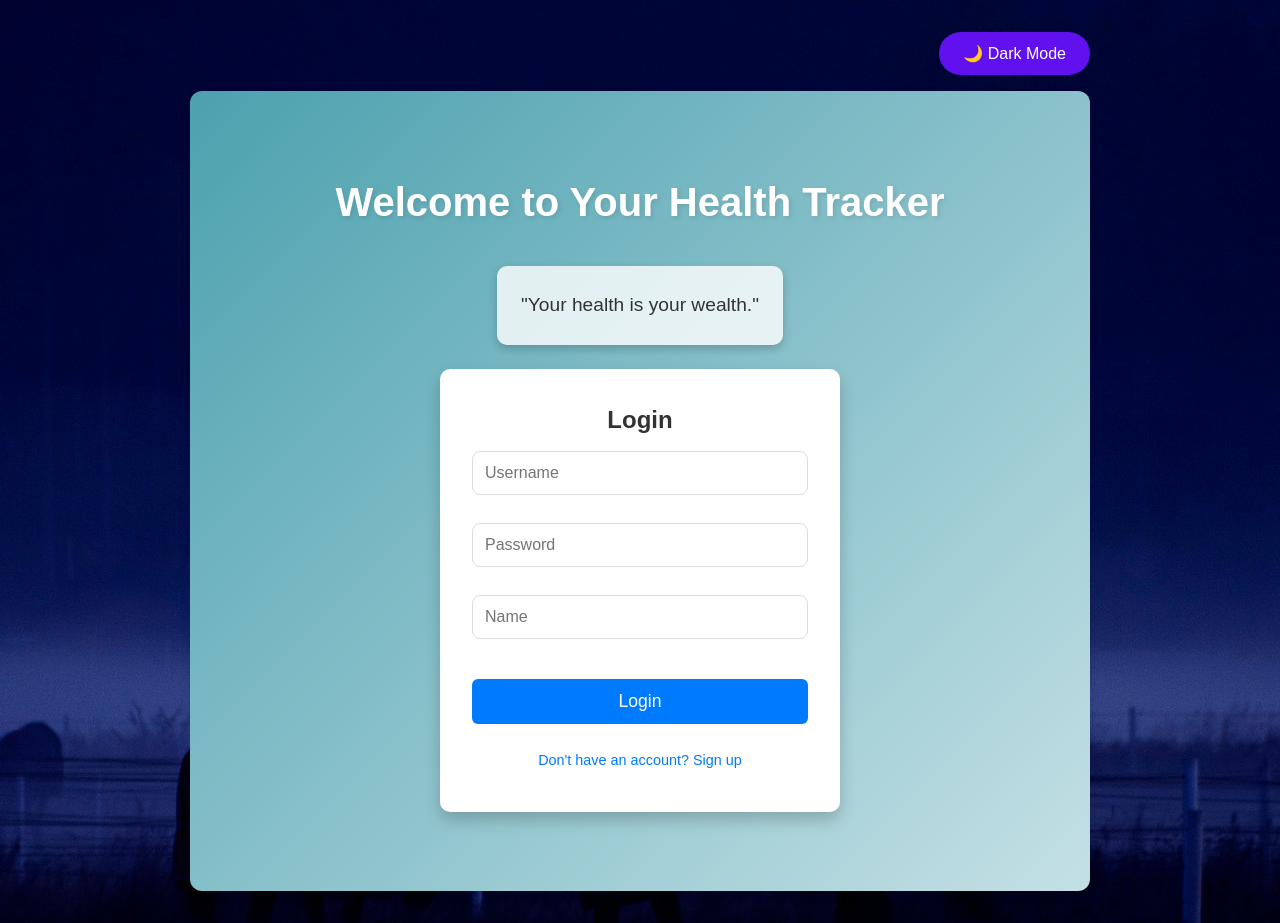
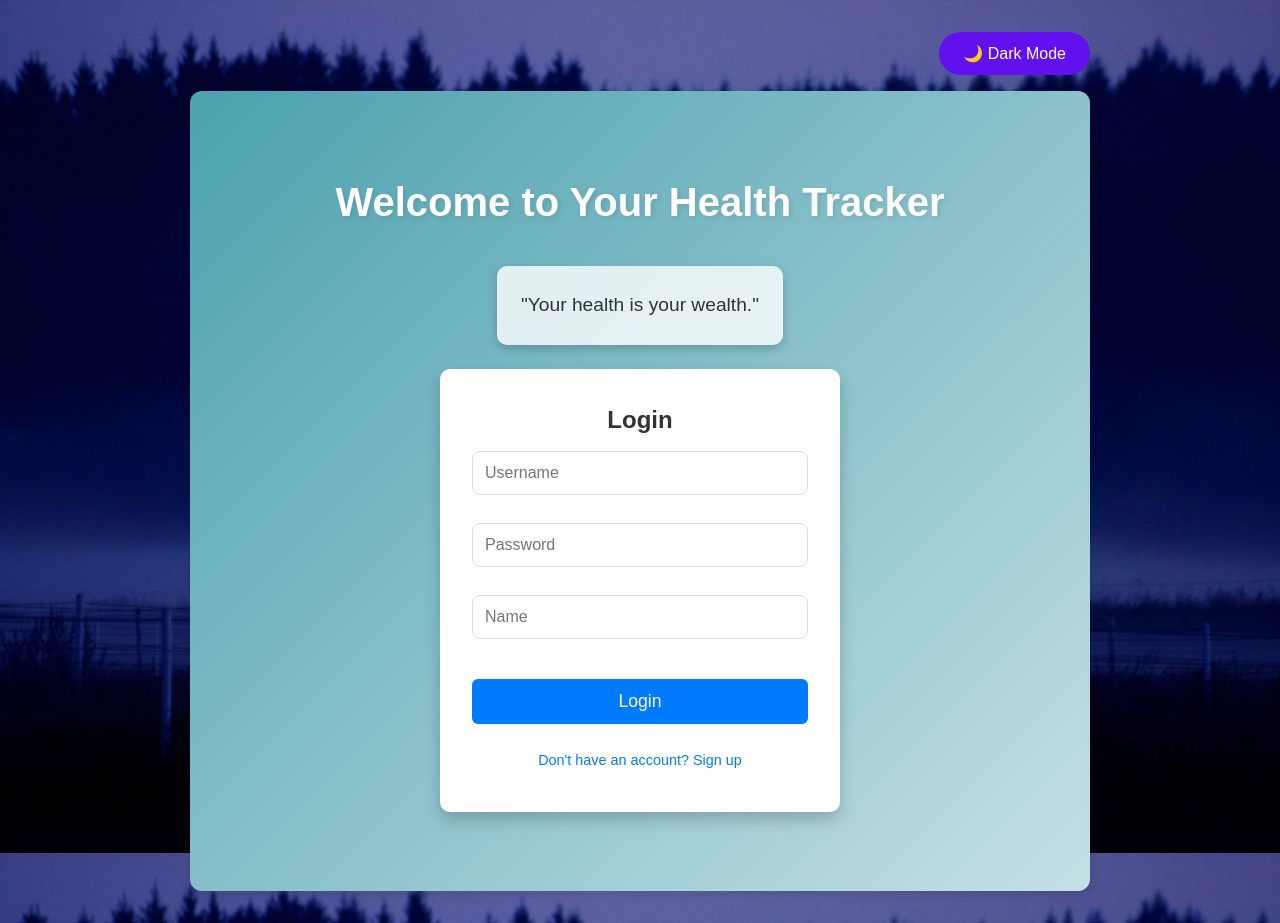
Before and after one commit to nishit2003/UI-Project1, a Svelte app: page / in a window 1280 px wide. Built offline with nearby package versions, Linux system fonts and the light colour scheme.

Commit message:
Refactor file paths and configurations in svelte.config.js and app.css

```diff
--- a/src/app.css
+++ b/src/app.css
@@ -119,13 +119,14 @@ body {
 /* Body Styles */
 body {
   font-family: var(--font-family);
-  background: url("/src/assets/15309283626_fd44aa8fb2_k.jpg") no-repeat center
-    center fixed;
+  background: url("/src/assets/15309283626_fd44aa8fb2_k.jpg") no-repeat center center fixed;
+  background-size: cover; /* This makes the image cover the entire background */
 
   color: var(--text-color);
   background-color: var(--background-color);
   line-height: 1.6;
 }
+
 
 /* Main Container */
 main {
```
